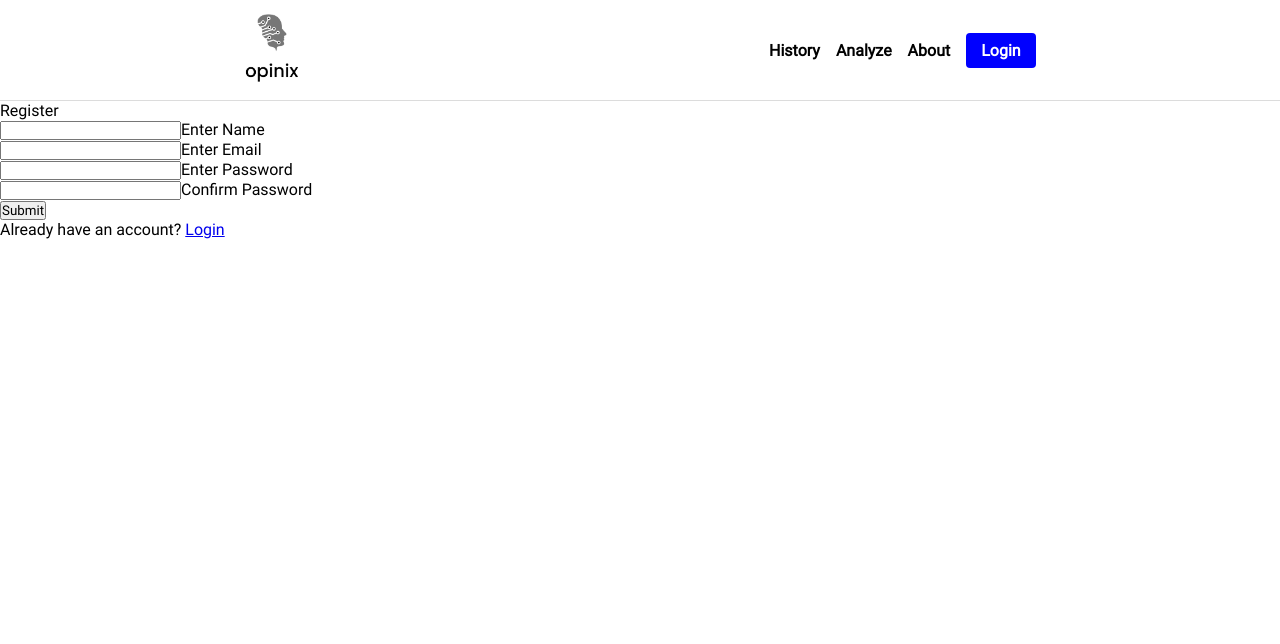
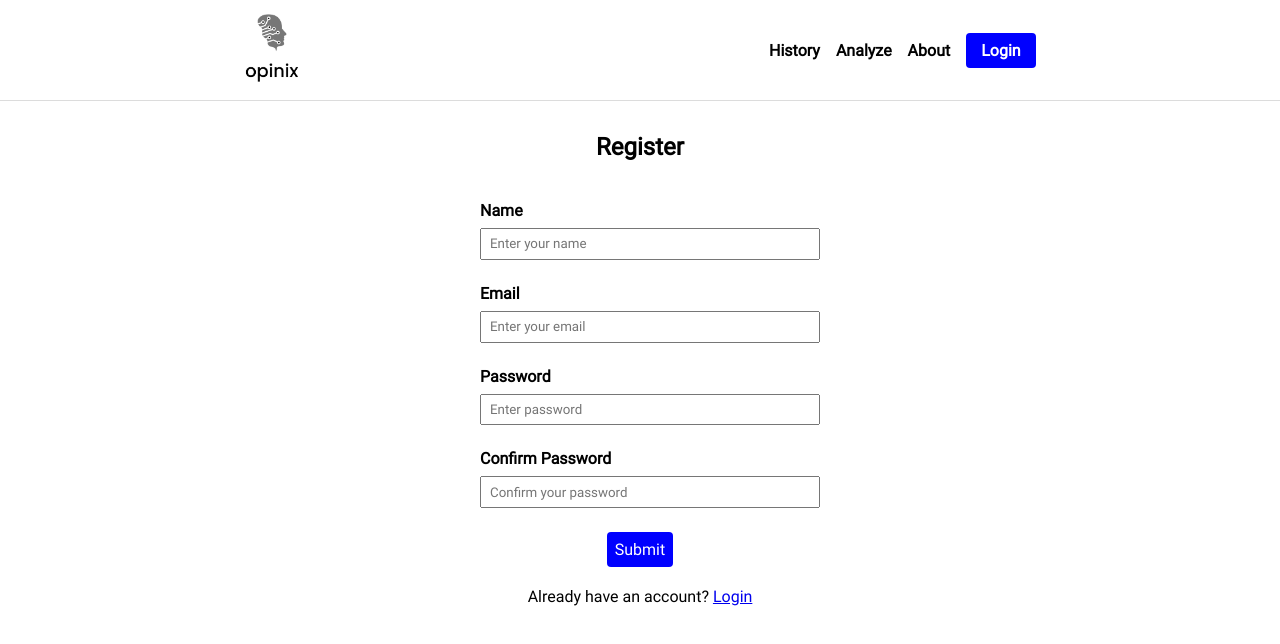
Before and after one commit to Rajendrakhanal/Opinix, a React (Vite) app in the folder frontend/: page /register in a window 1280 px wide. Shown: the top 644 px of the page. Built offline with nearby package versions, Linux system fonts and the light colour scheme; no server answers.

Commit message:
styling login and register page

```diff
--- a/frontend/src/pages/LoginPage.jsx
+++ b/frontend/src/pages/LoginPage.jsx
@@ -2,6 +2,7 @@ import React, { useState } from "react";
 import { Link } from "react-router-dom";
 import { getAuth, signInWithEmailAndPassword } from "firebase/auth";
 import { useNavigate } from "react-router-dom";
+import "../../styles/pages/LoginRegisterPage.css"
 
 const LoginPage = () => {
   const [email, setEmail] = useState("");
@@ -12,7 +13,7 @@ const LoginPage = () => {
 
   const handleSubmit = (e) => {
     e.preventDefault();
-    signInWithEmailAndPassword(auth, email, password, name)
+    signInWithEmailAndPassword(auth, email, password)
       .then((userCredential) => {
         navigate("/");
         console.log("Successfully signed in");
@@ -25,19 +26,21 @@ const LoginPage = () => {
       });
   };
   return (
-    <>
-      Login
-      <form onSubmit={handleSubmit}>
-        <div>
+    <div className="lr-outer-div">
+      <span className="lr-heading">Login</span>
+      <form onSubmit={handleSubmit} className="lr-form">
+        <div className="lr-input-div">
+          <label>Email</label>
           <input
             type="email"
             value={email}
             onChange={(e) => setEmail(e.target.value)}
             required
+            placeholder="Enter your email"
           />
-          Enter Email
         </div>
-        <div>
+        <div className="lr-input-div">
+          <label>Password</label>
           <input
             type="password"
             value={password}
@@ -45,15 +48,17 @@ const LoginPage = () => {
               setPassword(e.target.value);
             }}
             required
+            placeholder="Enter password"
           />
-          Enter Password
         </div>
-        <button>Submit</button>
-        <div>
+        <div className="lr-submit-div">
+          <button>Submit</button>
+        </div>
+        <div className="lr-account">
           Don't have an account? <Link to="/register">Register</Link>
         </div>
       </form>
-    </>
+    </div>
   );
 };
 
--- a/frontend/src/pages/RegisterPage.jsx
+++ b/frontend/src/pages/RegisterPage.jsx
@@ -2,6 +2,7 @@ import React, { useState } from "react";
 import { Link } from "react-router-dom";
 import { getAuth, createUserWithEmailAndPassword } from "firebase/auth";
 import { useNavigate } from "react-router-dom";
+import "../../styles/pages/LoginRegisterPage.css";
 
 const RegisterPage = () => {
   const [email, setEmail] = useState("");
@@ -35,55 +36,61 @@ const RegisterPage = () => {
   };
 
   return (
-    <>
-      Register
-      <form onSubmit={handleSubmit}>
-        <div>
+    <div className="lr-outer-div">
+      <span className="lr-heading">Register</span>
+      <form onSubmit={handleSubmit} className="lr-form">
+        <div className="lr-input-div">
+          <label>Name</label>
           <input
             type="text"
             value={name}
+            placeholder="Enter your name"
             onChange={(e) => {
               setName(e.target.value);
             }}
           />
-          Enter Name
         </div>
-        <div>
+        <div className="lr-input-div">
+          <label>Email</label>
           <input
             type="email"
             value={email}
+            placeholder="Enter your email"
             onChange={(e) => {
               setEmail(e.target.value);
             }}
           />
-          Enter Email
         </div>
-        <div>
+        <div className="lr-input-div">
+          <label>Password</label>
           <input
             type="password"
             value={password}
+            placeholder="Enter password"
             onChange={(e) => {
               setPassword(e.target.value);
             }}
           />
-          Enter Password
         </div>
-        <div>
+        <div className="lr-input-div">
+          <label>Confirm Password</label>
           <input
             type="password"
             value={confirmPassword}
+            placeholder="Confirm your password"
             onChange={(e) => {
               setConfirmPassword(e.target.value);
             }}
           />
-          Confirm Password
         </div>
-        <button>Submit</button>
-        <div>
+        <div className="lr-submit-div">
+          <button>Submit</button>
+        </div>
+        <div className="lr-account">
           Already have an account? <Link to="/login">Login</Link>
         </div>
       </form>
-    </>
+    </div>
   );
 };
 
--- /dev/null
+++ b/frontend/styles/pages/LoginRegisterPage.css
@@ -0,0 +1,48 @@
+.lr-outer-div{
+    display: flex;
+    flex-direction: column;
+    align-items: center;
+    justify-content: center;
+}
+.lr-form{
+    width: 20rem;
+}
+.lr-heading{
+    margin-top: 2rem;
+    font-weight: 700;
+    font-size: 1.5rem;
+    margin-bottom: 1rem;
+}
+.lr-input-div{
+    display: flex;
+    flex-direction: column;
+    justify-content: space-between;
+    margin-top: 1.5rem;
+}
+.lr-input-div label{
+    font-weight: 600;
+}
+.lr-input-div input{
+    padding: 0.4rem 0.5rem;
+    margin-top: 0.5rem;
+    width: 100%;
+}
+.lr-submit-div{
+    margin-top: 1.5rem;
+    display: flex;
+    justify-content: center;
+}
+.lr-submit-div button{
+    cursor: pointer;
+    padding: 0.5rem;
+    background-color: blue;
+    color: white;
+    border: none;
+    border-radius: 0.25rem;
+    font-size: 1rem;
+}
+.lr-account{
+    text-align: center;
+    margin-top: 1.25rem;
+    font-weight: 500;
+}
```
